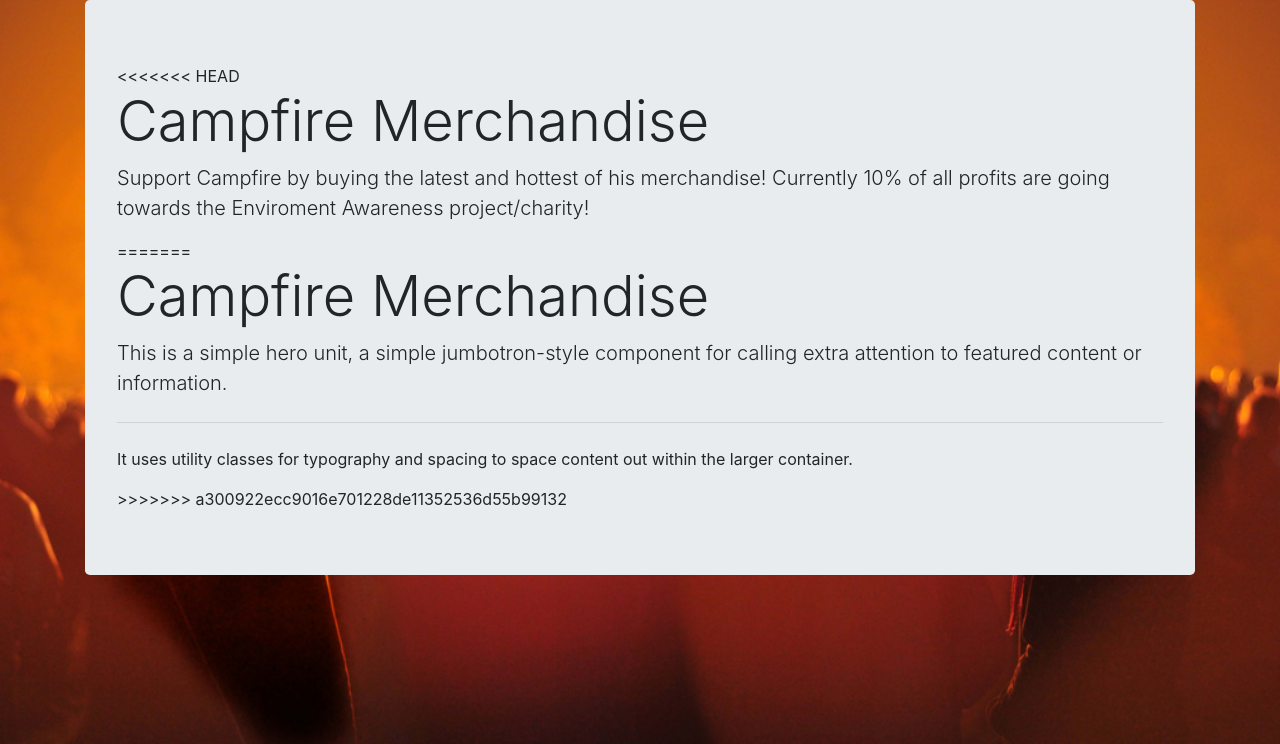
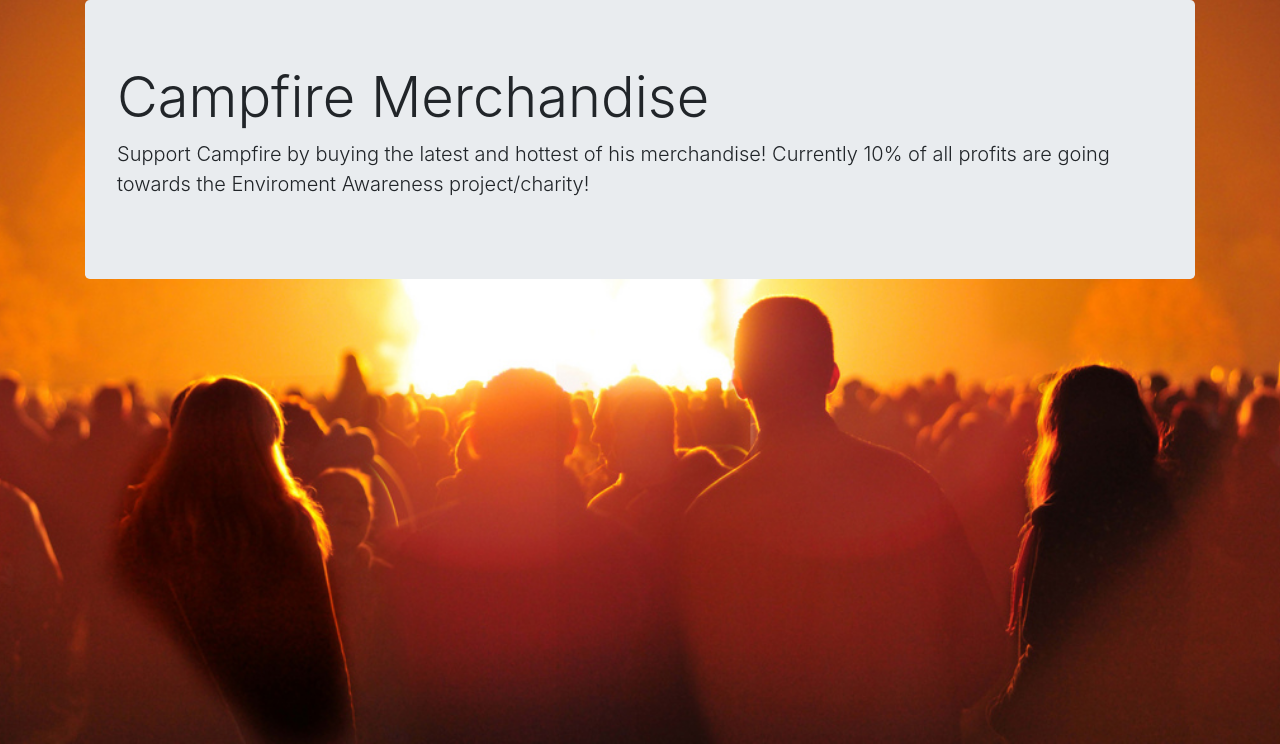
Before and after one commit to Crescends/Rising-Star, a Python web app: template RisingStar/templates/merchandise.html in a window 1280 px wide. Shown: the part 56-800 px from the top of the page. Run offline with Jinja, Linux system fonts and the light colour scheme; the template is opened without the code that fills it, so the values that code supplies are empty; some libraries are stand-ins or nearby versions.

Commit message:
Accepted my change

```diff
--- a/RisingStar/templates/merchandise.html
+++ b/RisingStar/templates/merchandise.html
@@ -2,18 +2,9 @@
 
 {% block body %}
 <div class="jumbotron">
-<<<<<<< HEAD
   <h1 class="display-4">Campfire Merchandise</h1>
   <p class="lead">Support Campfire by buying the latest and hottest of his merchandise! Currently 10% of all profits are going towards the Enviroment Awareness project/charity!</p>
 
-=======
-                  <h1 class="display-4">Campfire Merchandise</h1>
-  <p class="lead">This is a simple hero unit, a simple jumbotron-style component for calling extra attention to
-    featured content or information.</p>
-  <hr class="my-4">
-  <p>It uses utility classes for typography and spacing to space content out within the larger container.</p>
-
->>>>>>> a300922ecc9016e701228de11352536d55b99132
 </div>
 
 <div class="card-deck">
```
